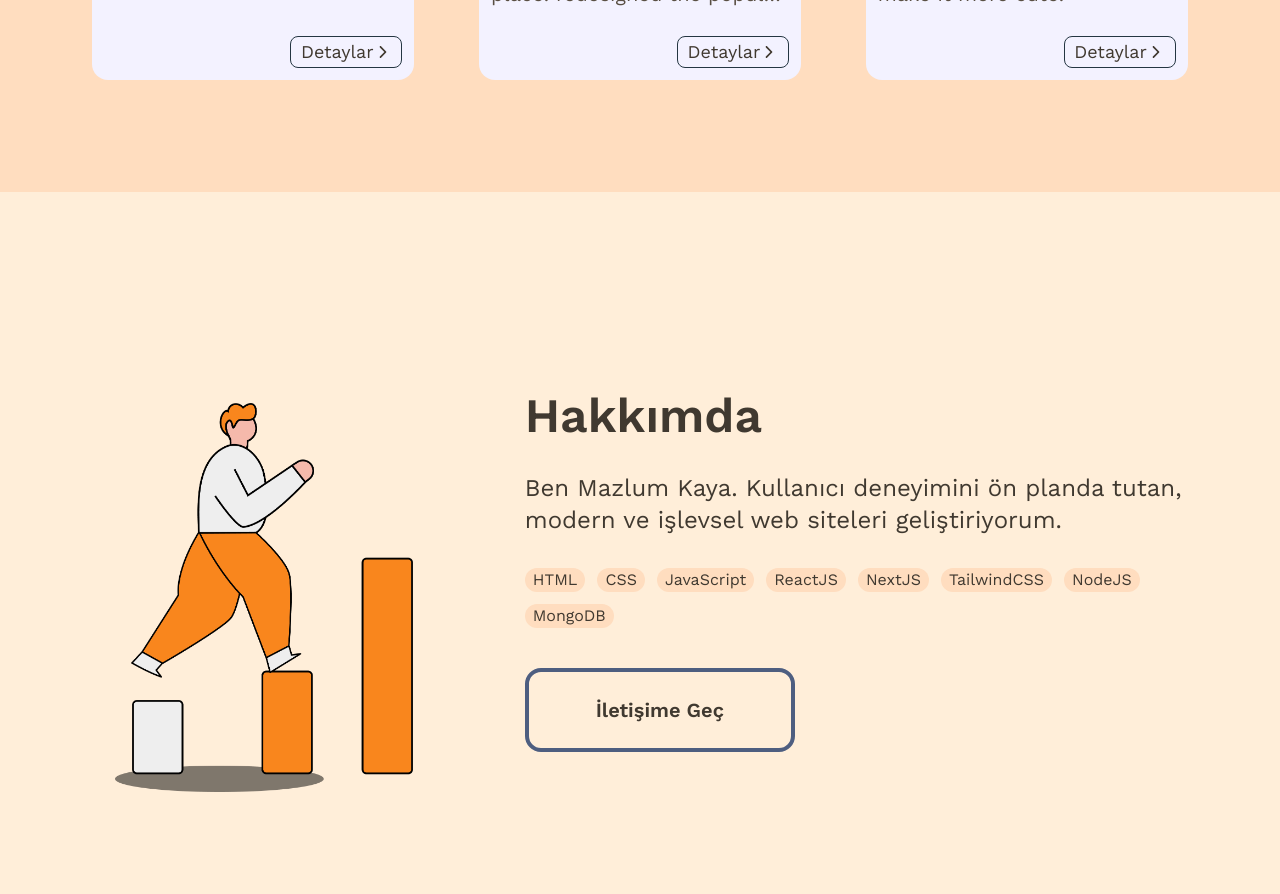
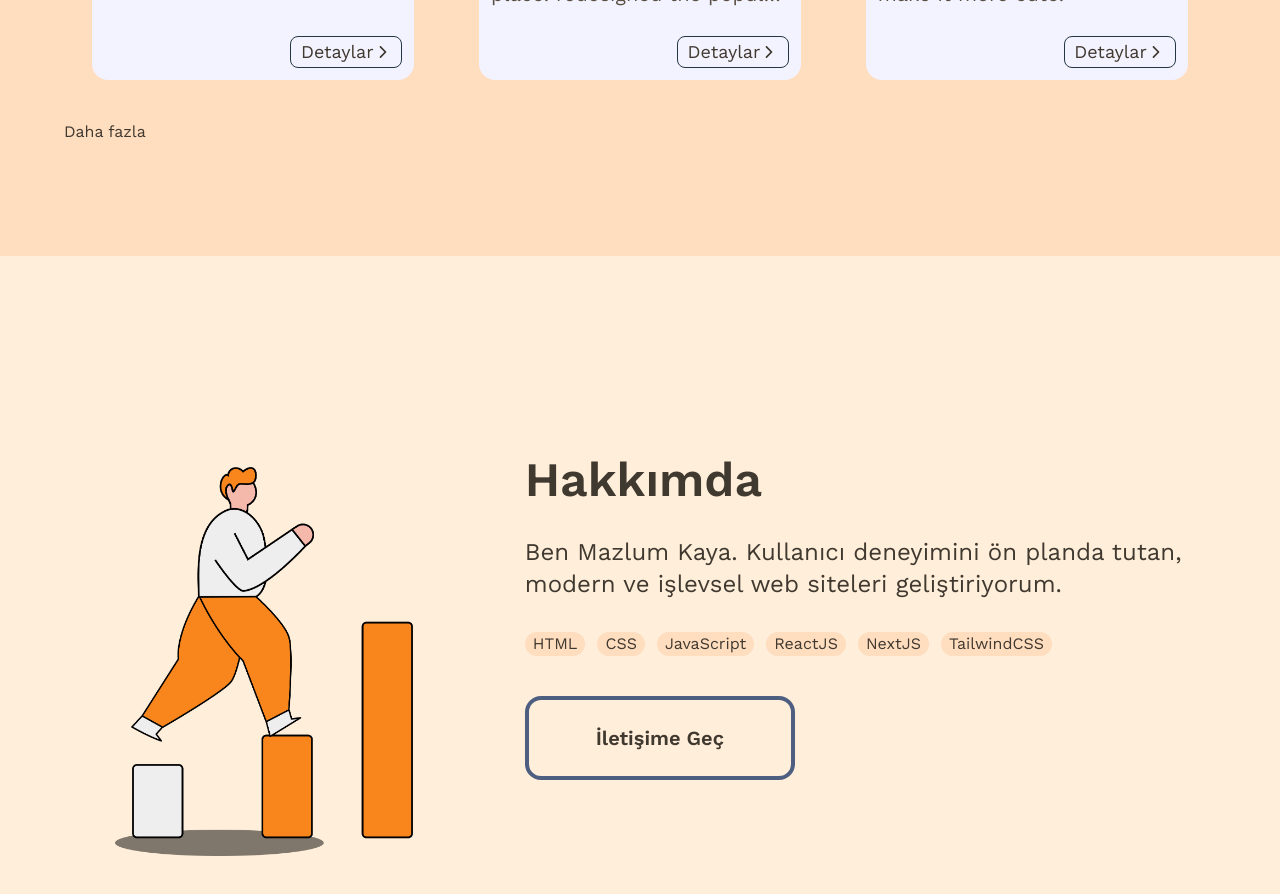
Before and after one commit to kayamazlum/my-portfolio, a Next.js app: page / in a window 1280 px wide. Shown: the part 1420-2314 px from the top of the page. Built offline with nearby package versions, Linux system fonts and the light colour scheme.

Commit message:
workcard'da cozemedigim sorun var

```diff
--- a/src/Data/aboutSkills.tsx
+++ b/src/Data/aboutSkills.tsx
@@ -23,13 +23,5 @@ const AboutSkills = [
     id: '6',
     text: 'TailwindCSS',
   },
-  {
-    id: '7',
-    text: 'NodeJS',
-  },
-  {
-    id: '8',
-    text: 'MongoDB',
-  },
 ];
 export default AboutSkills;
--- a/src/components/Portfolio/index.tsx
+++ b/src/components/Portfolio/index.tsx
@@ -11,6 +11,7 @@ const Portfolio = () => {
         <div className="grid gap-y-14 grid-cols-1 2xl:grid-cols-3 xl:grid-cols-3 lg:grid-cols-2 md:grid-cols-2 sm:grid-cols-1 md:gap-x-2 justify-items-center mt-20">
           <WorkCard />
         </div>
+        <div className="mt-10">Daha fazla</div>
       </div>
     </Section>
   );
```
